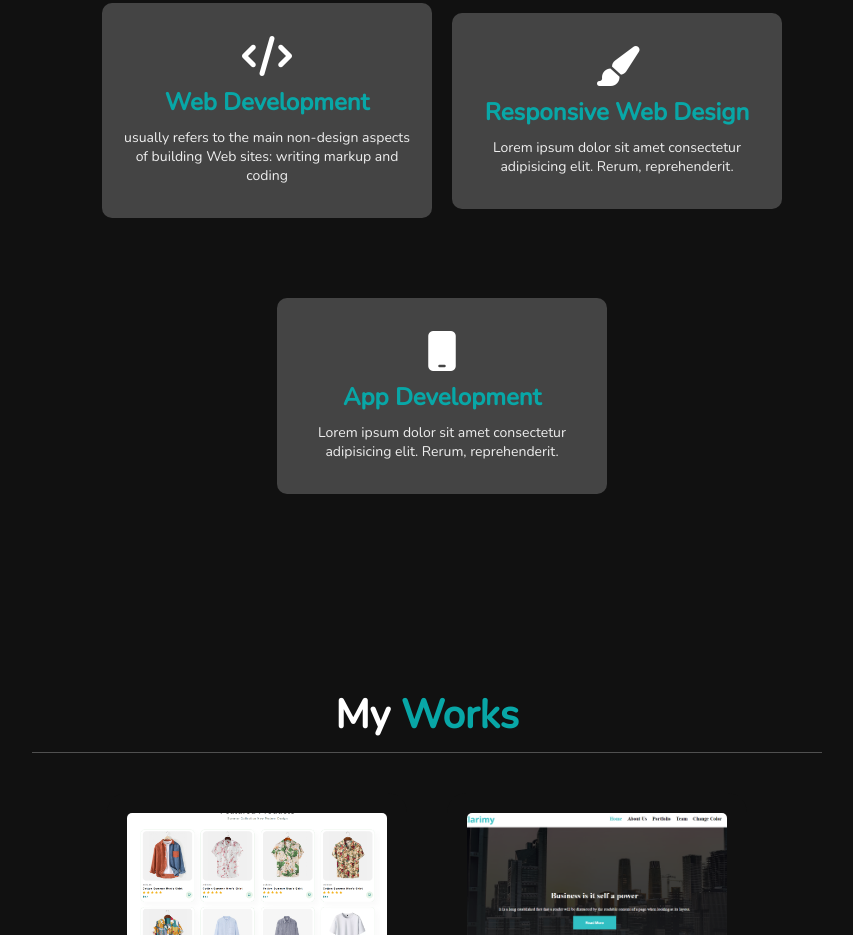
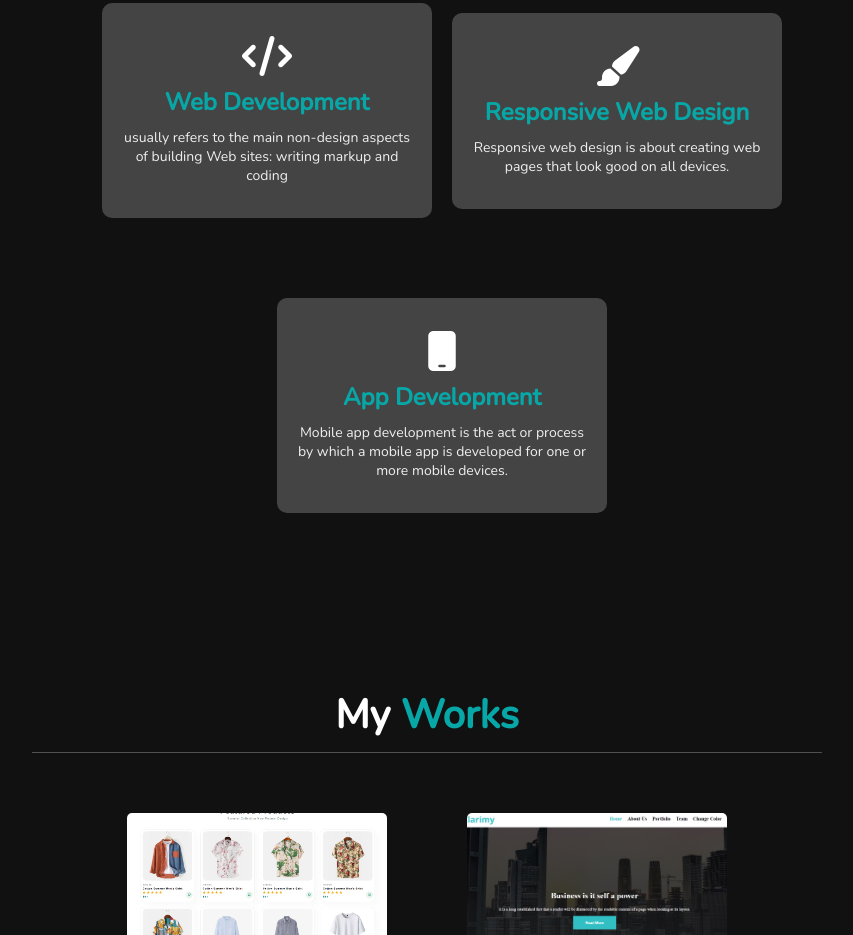
Before and after one commit to AhmedMahmoud962/Portfolio, a plain HTML site: page index.html in a window 1280 px wide. Shown: the part 3195-4130 px from the top of the page, without its empty margins (388-1241 px from the left). Drawn offline with nearby package versions, Linux system fonts and the light colour scheme.

Commit message:
Update index.html

```diff
--- a/index.html
+++ b/index.html
@@ -159,7 +159,7 @@
         <div class="content">
             <div class="icon"><i class="fa fa-paint-brush"></i></div>
             <div class="title">Responsive Web Design</div>
-            <p>Lorem ipsum dolor sit amet consectetur adipisicing elit. Rerum, reprehenderit.</p>
+            <p>Responsive web design is about creating web pages that look good on all devices.</p>
         </div>
     </div>
 
@@ -167,7 +167,7 @@
       <div class="content">
           <div class="icon"><i class="fa fa-mobile"></i></div>
           <div class="title">App Development</div>
-          <p>Lorem ipsum dolor sit amet consectetur adipisicing elit. Rerum, reprehenderit.</p>
+          <p>Mobile app development is the act or process by which a mobile app is developed for one or more mobile devices.</p>
       </div>
   </div>
   </div>
```
